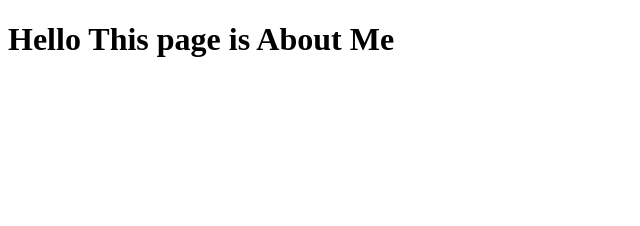
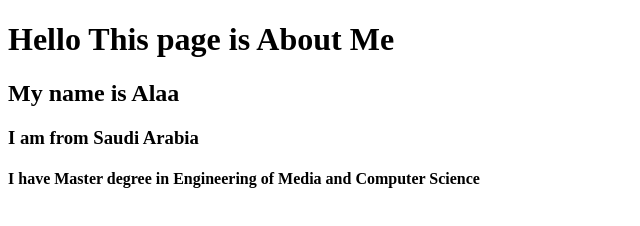
Before and after one commit to AlaaAlherz/images-Links, a plain HTML site: page pages/about.html in a window 1280 px wide. Shown: the whole page, without its empty margins (0-640 px from the left). Drawn offline with Linux system fonts and the light colour scheme.

Commit message:
adding information

```diff
--- a/pages/about.html
+++ b/pages/about.html
@@ -8,6 +8,14 @@
 </head>
 <body>
     <h1>Hello This page is About Me</h1>
-
+    <div>
+        <h2>My name is Alaa</h2>
+    </div>
+    <div>
+        <h3>I am from Saudi Arabia</h3>
+    </div>
+    <div>
+        <h4>I have Master degree in Engineering of Media and Computer Science</h4>
+    </div>
 </body>
 </html>
```
